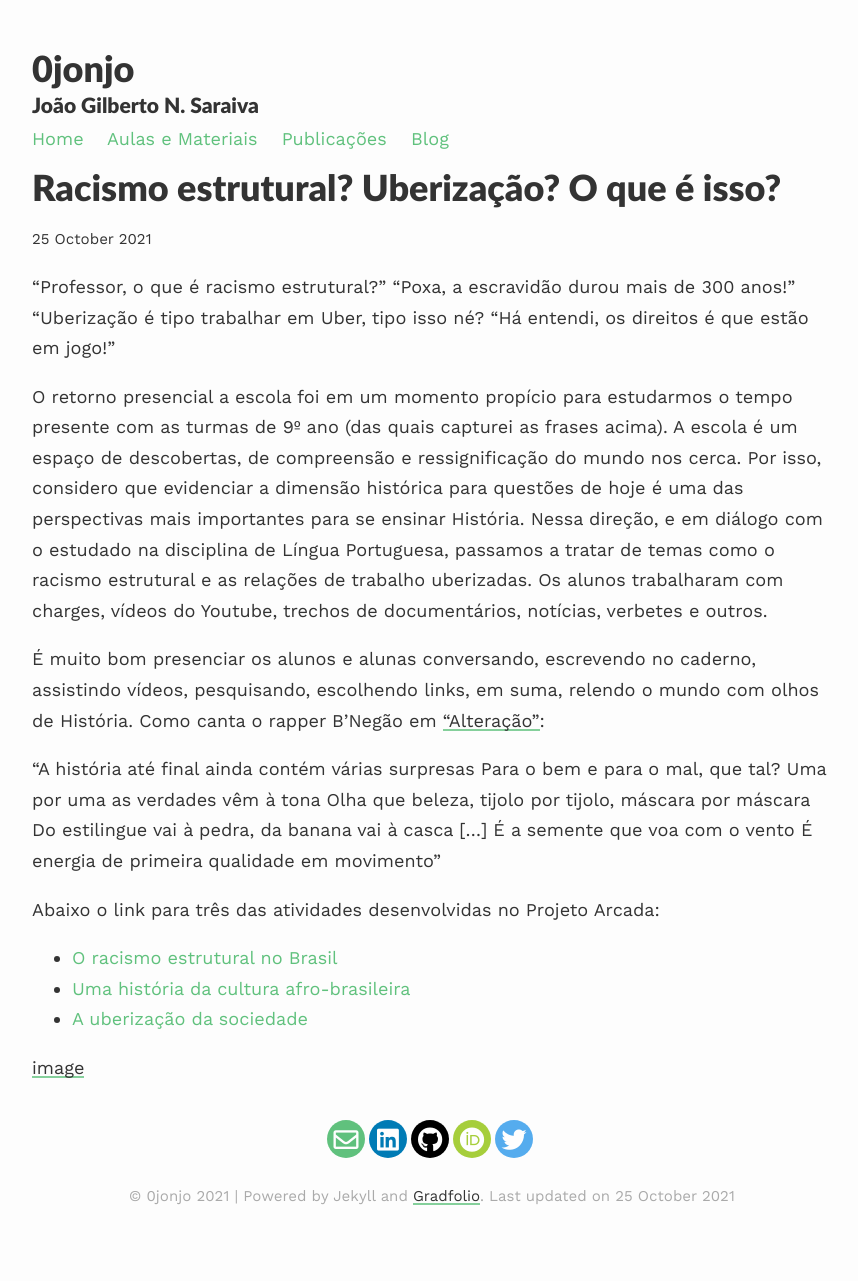
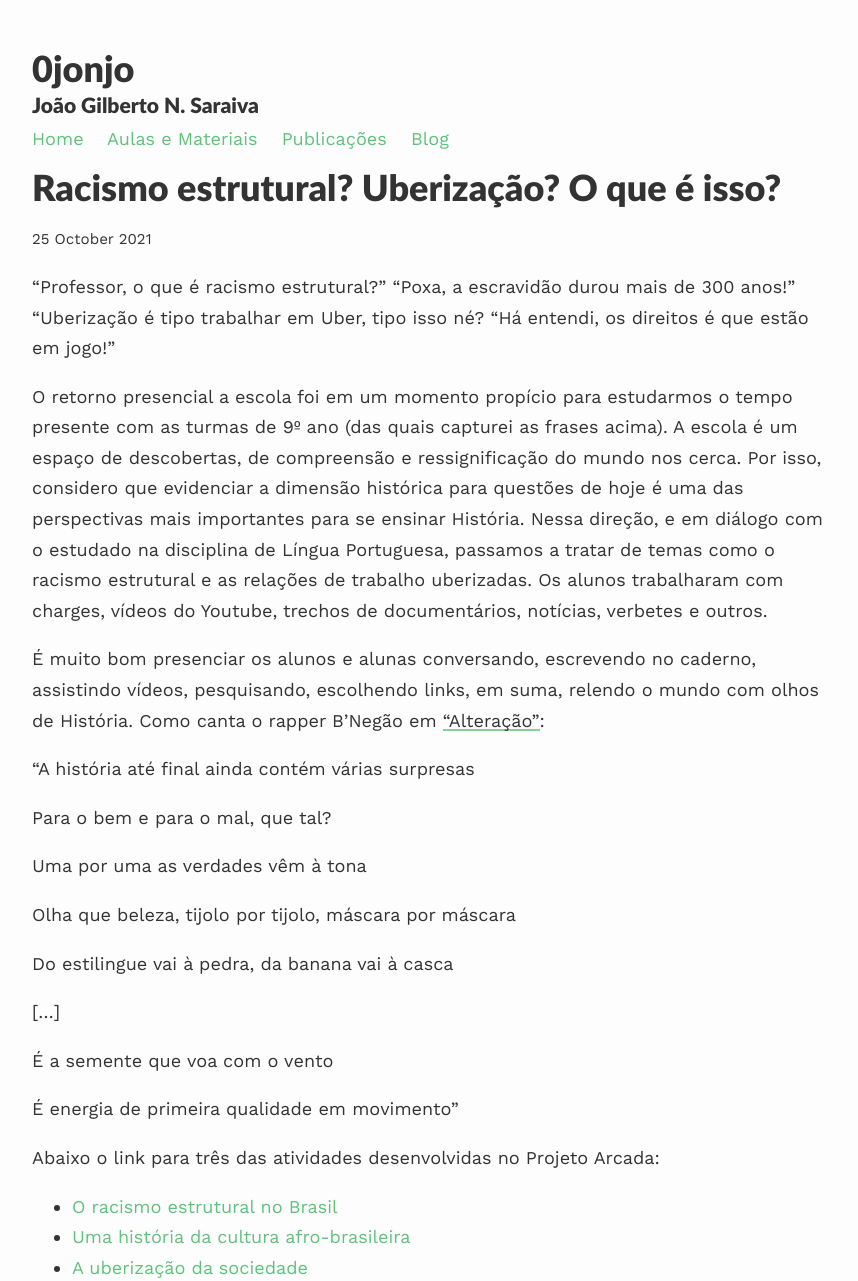
Before and after one commit to 0jonjo/0jonjo.github.io, a Jekyll site: the page built from _posts/2021-10-25-racismo-uber.md, in a window 1280 px wide. Shown: the top 1281 px of the page, without its empty margins (208-1066 px from the left). Built offline with Jekyll 4.4.1, drawn with Linux system fonts in a browser that asks for light colours; nearby versions of some CDN libraries; before the commit the page ends 1210 px from its top, so only the background shows below that; grey boxes are pictures that could not be loaded.

Commit message:
Update 2021-10-25-racismo-uber.md

```diff
--- a/_posts/2021-10-25-racismo-uber.md
+++ b/_posts/2021-10-25-racismo-uber.md
@@ -18,12 +18,19 @@ O retorno presencial a escola foi em um momento propício para estudarmos o temp
 
 
 "A história até final ainda contém várias surpresas
+
 Para o bem e para o mal, que tal?
+
 Uma por uma as verdades vêm à tona
+
 Olha que beleza, tijolo por tijolo, máscara por máscara
+
 Do estilingue vai à pedra, da banana vai à casca
+
 [...]
+
 É a semente que voa com o vento
+
 É energia de primeira qualidade em movimento"
 
 Abaixo o link para três das atividades desenvolvidas no Projeto Arcada:
@@ -32,4 +39,4 @@ Abaixo o link para três das atividades desenvolvidas no Projeto Arcada:
 - [Uma história da cultura afro-brasileira](https://0jonjo.github.io/arcada/2021/10/11/9ano-3bim-atv4.html)
 - [A uberização da sociedade](https://0jonjo.github.io/arcada/2021/10/25/9ano-3bim-atv5.html)
 
-[image](https://user-images.githubusercontent.com/64807181/138679223-0ecc3864-0ade-4145-808b-51890e059751.png)
+![image](https://user-images.githubusercontent.com/64807181/138679223-0ecc3864-0ade-4145-808b-51890e059751.png)
```
